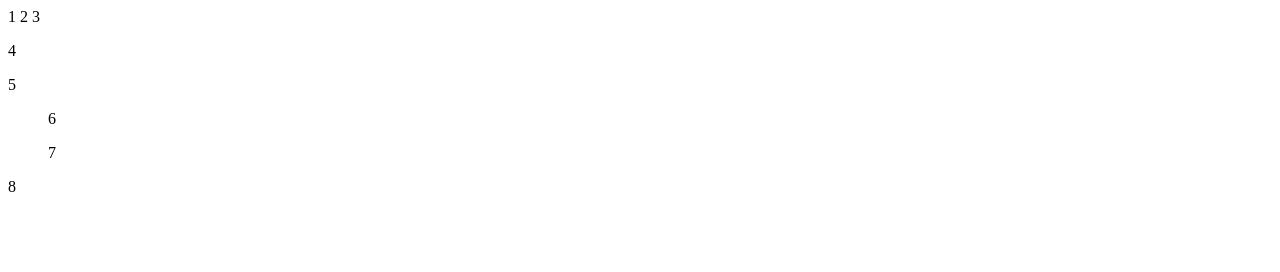
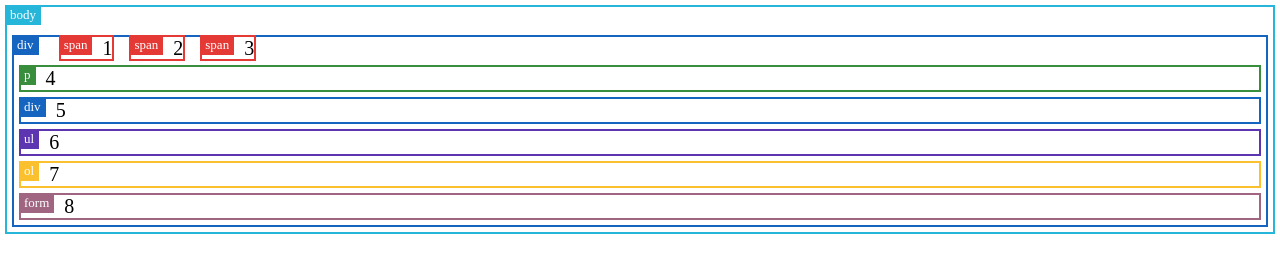
Before and after one commit to DavidMoraes-DEV/CSS, a plain HTML site: page css/classeTag.html in a window 1280 px wide. Drawn offline with Linux system fonts and the light colour scheme.

Commit message:
Criando a Classe .tag

```diff
--- a/css/css/tag.css
+++ b/css/css/tag.css
@@ -0,0 +1,26 @@
+body {
+    font-size: 20px;
+}
+
+ul, ol {
+    padding: 0;
+}
+
+li {
+    margin-left: 60px;
+}
+
+.tag {
+    border: solid 2px;
+    margin: 5px;
+
+}
+
+.tag label {
+    color: #fff;
+    font-size: 13px;
+    vertical-align: top;
+    margin-right: 10px;
+    padding: 0px 5px 3px 3px;
+
+}
--- a/css/js/tag.js
+++ b/css/js/tag.js
@@ -0,0 +1,31 @@
+const colors = {
+    p: '#388e3c',
+    div: '#1565c0',
+    span: '#e53935',
+    section: '#f67809',
+    ul: '#5e35b1',
+    ol: '#fbc02d',
+    header: '#d81b60',
+    nav: '#64dd17',
+    main: '#00acc1',
+    footer: '#304ffe',
+    form: '#9f6581',
+    body: '#25b6da',
+    padrao: '#616161',
+    get(tag) {
+        return this[tag] ? this[tag] : this.padrao
+    }
+}
+
+document.querySelectorAll('.tag').forEach(element => {
+    const tagName = element.tagName.toLocaleLowerCase()
+
+    element.style.borderColor = colors.get(tagName)
+
+    if (!element.classList.contains('nolabel')) {
+        const label = document.createElement('label')
+        label.style.backgroundColor = colors.get(tagName)
+        label.innerHTML = tagName
+        element.insertBefore(label, element.childNodes[0])
+    }
+});
```
Also changed, not shown: css/origem.html (+1 -1 lines).
